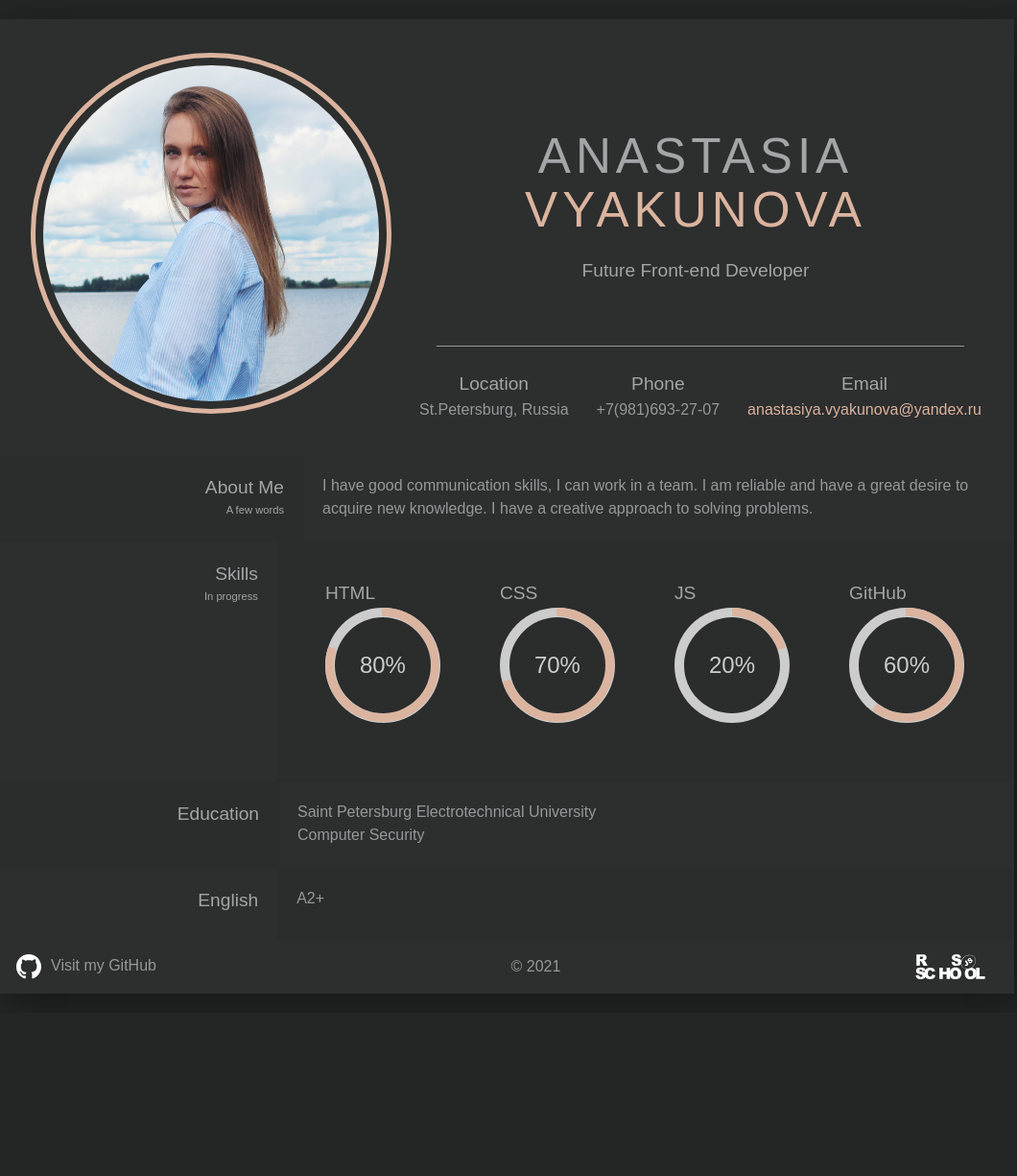
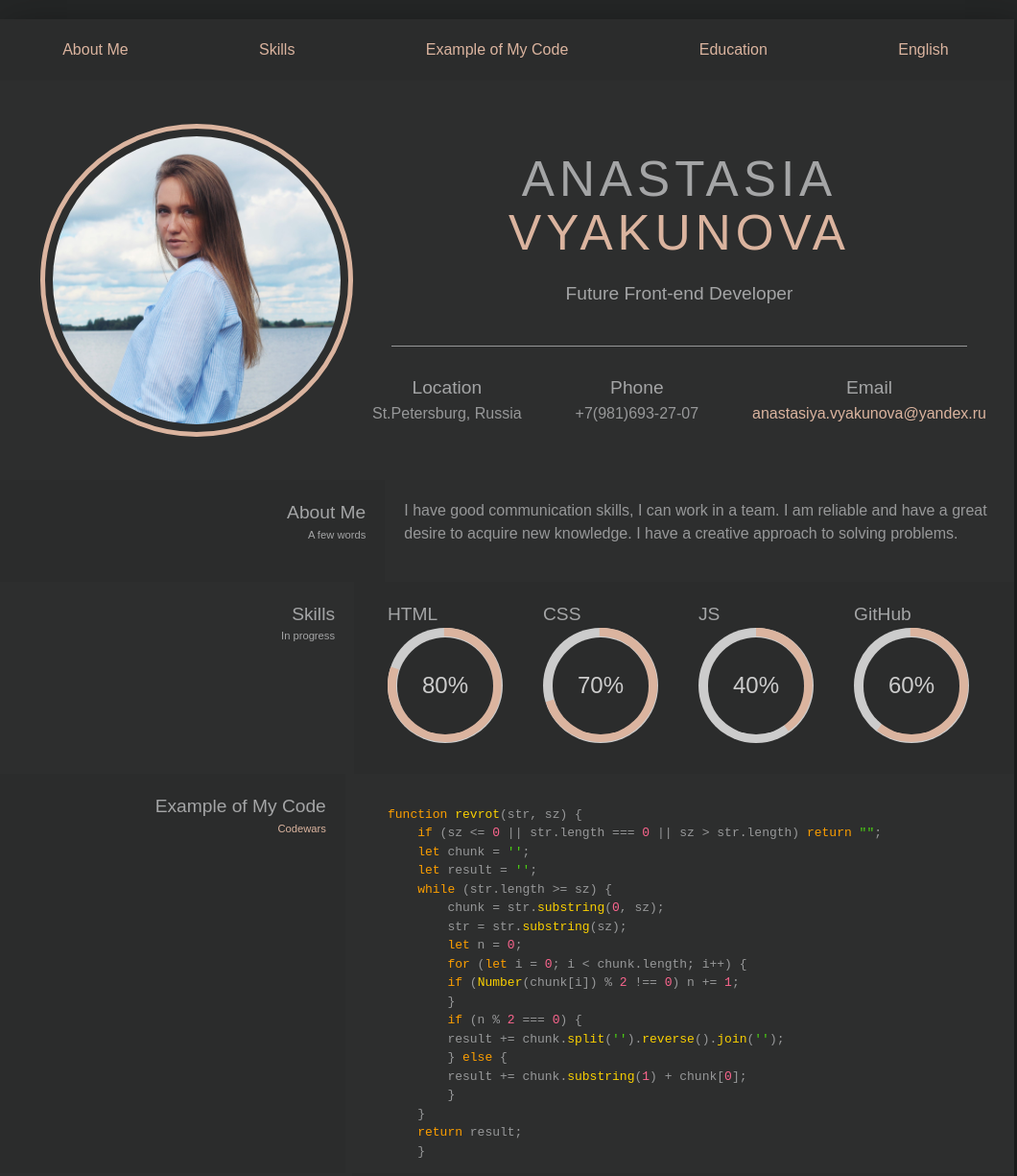
Before and after one commit to AnastasiyaVyakunova/rsschool-cv, a plain HTML site: page index.html in a window 1280 px wide. Shown: the top 1225 px of the page at 96% size, without its empty margins (113-1173 px from the left). Before the commit the page ends 1055 px from the top, so only its background shows below. Drawn offline with nearby package versions, Linux system fonts and the light colour scheme.

Commit message:
fix: page styles

```diff
--- a/css/style.css
+++ b/css/style.css
@@ -4,6 +4,7 @@
     --title-color: #a4a5a6;
     --text-color: #979899;
     --pink-color: #dbb49f;
+    scroll-behavior: smooth
 }
 
 body {
@@ -20,19 +21,26 @@ body {
     box-shadow: 10px 10px 40px -1px rgba(0, 0, 0, 0.43);
 }
 
+.nav {
+    display: flex;
+    width: 100%;
+    justify-content: space-around;
+    padding: 20px 0 20px 0;
+    background-color: var(--dark-gray-color);
+}
+
 header {
     display: flex;
-    width: 100%;
     color: var(--title-color);
-    padding: 35px;
+    padding: 25px;
     text-align: center;
-
 }
 
 header img {
     border-radius: 50%;
     border: 5px solid var(--pink-color);
     padding: 8px;
+    margin: 20px 20px 20px 20px;
 }
 
 header h1 {
@@ -41,23 +49,20 @@ header h1 {
     line-height: 1.1;
     text-transform: uppercase;
     letter-spacing: 5px;
-    margin-top: 80px;
-    margin-bottom: 20px;
-    margin-right: 50px;
+    width: 600px;
+    margin: 50px 20px 20px 20px;
 }
 
 header h2 {
     font-size: 1.2rem;
     font-weight: 300;
-    margin-right: 50px;
 }
 
 header ul {
     display: flex;
     text-align: center;
-    margin-top: 90px;
-    margin-right: 40px;
-    justify-content: space-evenly;
+    margin-top: 70px;
+    justify-content: space-between;
 }
 
 header span {
@@ -85,10 +90,10 @@ address {
 .contacts::before {
     content: '';
     display: flex;
-
-    width: 550px;
+    width: 600px;
     background-color: #979899;
     height: 1px;
+    margin-left: 20px;
     position: absolute;
     top: 360px;
 }
@@ -117,16 +122,14 @@ main h4 {
 
 .about-me-title {
     background-color: var(--dark-gray-color);
-    height: 30px;
-    width: 500px;
+    width: 70%;
     padding: 20px 20px 40px 0px;
     text-align: right;
 }
 
 .about-me-content {
     background-color: var(--light-gray-color);
-    padding: 20px 10px 40px 20px;
-    height: 30px;
+    padding: 20px 20px 20px 20px;
 }
 
 .skills {
@@ -135,27 +138,41 @@ main h4 {
 
 .skills-title {
     background-color: var(--light-gray-color);
-    height: 190px;
-    width: 280px;
+    width: 70%;
     padding: 20px 20px 40px 0px;
     text-align: right;
 }
 
 .skills-content {
     background-color: var(--dark-gray-color);
-    padding: 20px 10px 20px 20px;
-    width: 760px;
+    padding: 20px 20px 20px 20px;
+    width: auto;
+}
+
+.codewars {
+    display: flex;
+}
+
+.code-title {
+    background-color: var(--dark-gray-color);
+    width: 70%;
+    padding: 20px 20px 40px 0px;
+    text-align: right;
+}
+
+.code-content {
+  margin-right: 125px;
 }
 
 main ul {
     display: flex;
-    justify-content: space-evenly;
+    justify-content: space-around;
 
 }
 
 main li {
     text-align: left;
-    padding: 20px;
+    padding: 0 15px 0 15px;
 }
 
 .education {
@@ -163,16 +180,17 @@ main li {
 }
 
 .education-title {
-    background-color: var(--dark-gray-color);
-    height: 30px;
-    width: 273px;
+    background-color: var(--light-gray-color);
+    width: 35%;
     padding: 20px 20px 40px 0px;
     text-align: right;
 }
 
 .education-content {
-    background-color: var(--light-gray-color);
-    padding: 20px 10px 20px 20px;
+    background-color: var(--dark-gray-color);
+    padding: 20px 20px 20px 20px;
+    width: 65%;
+
 }
 
 .english {
@@ -180,17 +198,16 @@ main li {
 }
 
 .english-title {
-    background-color: var(--light-gray-color);
-    height: 15px;
-    width: 273px;
+    background-color: var(--dark-gray-color);
+    width: 35%;
     padding: 20px 20px 40px 0px;
     text-align: right;
 }
 
 .english-content {
-    background-color: var(--dark-gray-color);
+    background-color: var(--light-gray-color);
     padding: 20px 10px 20px 20px;
-    width: 740px;
+    width: 65%;
 }
 
 footer {
--- a/index.html
+++ b/index.html
@@ -3,17 +3,46 @@
 <head>
     <meta charset="UTF-8">
     <meta http-equiv="X-UA-Compatible" content="IE=edge">
-    <meta name="viewport" content="width=device-width, initial-scale=1.0">
+    <meta name="viewport" content="width=device-width">
     <title>Vyakunova VC</title>
     <link rel="stylesheet" href="css/reset.css">
     <link rel="stylesheet" href="css/style.css">
     <link rel="stylesheet" href="css/circle.css">
+    <link rel="stylesheet" href="https://cdnjs.cloudflare.com/ajax/libs/highlight.js/9.15.8/styles/shades-of-purple.min.css">
+    <script src="https://cdnjs.cloudflare.com/ajax/libs/highlight.js/9.15.8/highlight.min.js"></script>
+    <script>hljs.initHighlightingOnLoad('javascript');</script>
+    <script>console.log(160)</script>
+    <style>
+      .javascript {
+        color: #979899;
+        background-color: #2d2e2e;
+      }
+      </style>
 </head>
 <body>
     <div class="container">
+        <nav class="page-nav">
+            <ul class="nav">
+               <li class="nav-item">
+                   <a class="nav-link" href="#am">About Me</a>
+               </li>
+               <li class="nav-item">
+                   <a class="nav-link" href="#s">Skills</a>
+               </li>
+               <li class="nav-item">
+                   <a class="nav-link" href="#cw">Example of My Code</a>
+               </li>
+               <li class="nav-item">
+                   <a class="nav-link" href="#ed">Education</a>
+               </li>
+               <li class="nav-item">
+                   <a class="nav-link" href="#en">English</a>
+               </li>
+           </ul>
+        </nav>
         <header>
-            <img src="img/avatar.jpg" alt="vyakunova-anastasia" width="350" height="350">
-            <div>
+            <img src="img/avatar.jpg" alt="vyakunova-anastasia" width="300" height="300">
+            <div class="header-container">
                 <h1>Anastasia <span>Vyakunova</span></h1>
                 <h2>Future Front-end Developer</h2>
                 <ul class="contacts">
@@ -33,7 +62,7 @@
             </div>
         </header>
         <main>
-            <section class="about-me">
+            <section id="am" class="about-me">
                 <div class="about-me-title">
                     <h2>About Me</h2>
                     <h4>A few words</h4>
@@ -43,7 +72,7 @@
                         I am reliable and have a great desire to acquire new knowledge. I have a creative approach to solving problems.</p>
                 </div>
             </section>
-            <section class="skills">
+            <section id="s" class="skills">
                 <div class="skills-title">
                     <h2>Skills</h2>
                     <h4>In progress</h4>
@@ -72,8 +101,8 @@
                         </li>
                         <li>
                             <h3>JS</h3>
-                            <div class = "c100 p20 pink">
-                                <span> 20% </span>
+                            <div class = "c100 p40 pink">
+                                <span> 40% </span>
                                 <div class = "slice">
                                   <div class = "bar"> </div>
                                   <div class = "fill"> </div>
@@ -93,7 +122,36 @@
                     </ul>
                 </div>
             </section>
-            <section class="education">
+            <section id="cw" class="codewars">
+                <div class="code-title">
+                    <h2>Example of My Code</h2>
+                    <h4><a href="https://www.codewars.com/users/AnastasiyaVyakunova">Codewars</a></h4>
+                </div>
+                <div class="code-content">
+<pre><code class="javascript">
+    function revrot(str, sz) {
+        if (sz <= 0 || str.length === 0 || sz > str.length) return "";
+        let chunk = '';
+        let result = '';
+        while (str.length >= sz) {
+            chunk = str.substring(0, sz);
+            str = str.substring(sz);
+            let n = 0;
+            for (let i = 0; i < chunk.length; i++) {
+            if (Number(chunk[i]) % 2 !== 0) n += 1;
+            }
+            if (n % 2 === 0) {
+            result += chunk.split('').reverse().join('');
+            } else {
+            result += chunk.substring(1) + chunk[0];
+            }
+        }
+        return result;
+        }
+</code></pre>
+                </div>
+            </section>
+            <section id="ed" class="education">
                 <div class="education-title">
                     <h2>Education</h2>
                 </div>
@@ -102,7 +160,7 @@
                     <p>Computer Security</p>
                 </div>
             </section>
-            <section class="english">
+            <section id="en" class="english">
                 <div class="english-title">
                     <h2>English</h2>
                 </div>
```
